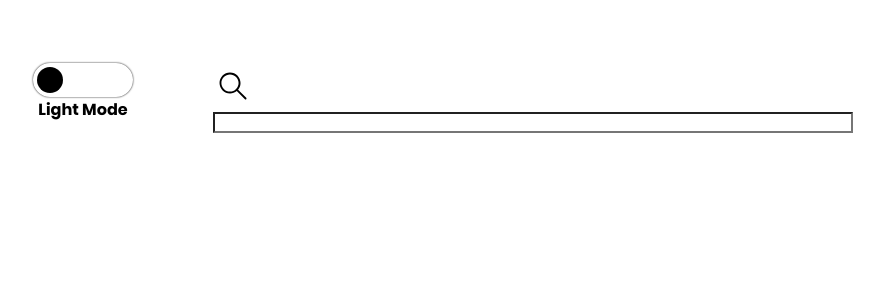
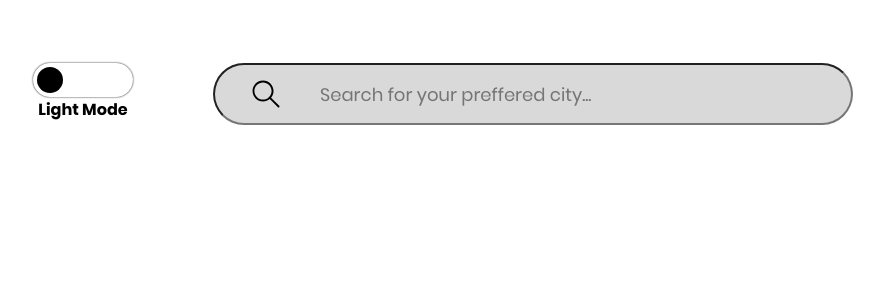
Before and after one commit to konstantinbytsay/weather, a React (Vite) app: page / in a window 1280 px wide. Shown: the top 300 px of the page, without its empty margins (47-931 px from the left). Built offline with nearby package versions, Linux system fonts and the light colour scheme.

Commit message:
feat(api): added axios to project

```diff
--- a/package.json
+++ b/package.json
@@ -13,6 +13,7 @@
     "typecheck": "tsc --noEmit --skipLibCheck"
   },
   "dependencies": {
+    "axios": "^1.7.9",
     "react": "^18.3.1",
     "react-dom": "^18.3.1",
     "react-router-dom": "^7.1.5",
@@ -22,6 +23,7 @@
     "@eslint/js": "^9.17.0",
     "@testing-library/jest-dom": "^6.6.3",
     "@testing-library/react": "^16.2.0",
+    "@types/axios": "^0.14.4",
     "@types/jest": "^29.5.14",
     "@types/node": "^22.13.1",
     "@types/react": "^18.3.18",
--- a/src/components/Search/Search.tsx
+++ b/src/components/Search/Search.tsx
@@ -5,7 +5,11 @@ export const Search = () => {
   return (
     <div className="search">
       <SearchIcon />
-      <input type="text" className="search__input" />
+      <input
+        type="text"
+        className="search__input"
+        placeholder="Search for your preffered city..."
+      />
     </div>
   );
 };
--- a/src/components/Search/styles.scss
+++ b/src/components/Search/styles.scss
@@ -1,6 +1,32 @@
+@use "../../styles/variabels.scss" as v;
+
 .search {
+  position: relative;
   &__input {
     display: block;
     width: calc(100vw - 640px);
+    height: 62px;
+    border-radius: 31px;
+    background-color: v.$background-color;
+    padding-left: 105px;
+    font-family: "Poppins", sans-serif;
+    font-weight: regular;
+    font-size: 18px;
+    color: v.$primary-color;
+  }
+
+  &__icon {
+    position: absolute;
+    left: 33px;
+    top: 8px;
   }
 }
+
+.dark-mode {
+  .search {
+    &__input {
+      color: v.$primary-color-dark;
+      background-color: v.$background-color-dark;
+    }
+  }
+}
--- a/src/consts/icons.tsx
+++ b/src/consts/icons.tsx
@@ -1,6 +1,7 @@
 export const SearchIcon = () => {
   return (
     <svg
+      className="search__icon"
       xmlns="http://www.w3.org/2000/svg"
       viewBox="0 0 101 101"
       width="40px"
--- a/src/styles/variabels.scss
+++ b/src/styles/variabels.scss
@@ -1,2 +1,5 @@
 $primary-color: #292929;
 $primary-color-dark: #ffffff;
+
+$background-color: #d9d9d9;
+$background-color-dark: #444444;
```
Also changed, not shown: src/api/axiosInstance.ts (added, +11 -0 lines), src/api/search.ts (added, +10 -0 lines), 1 other file (tests, documents, lock files or other folders).
